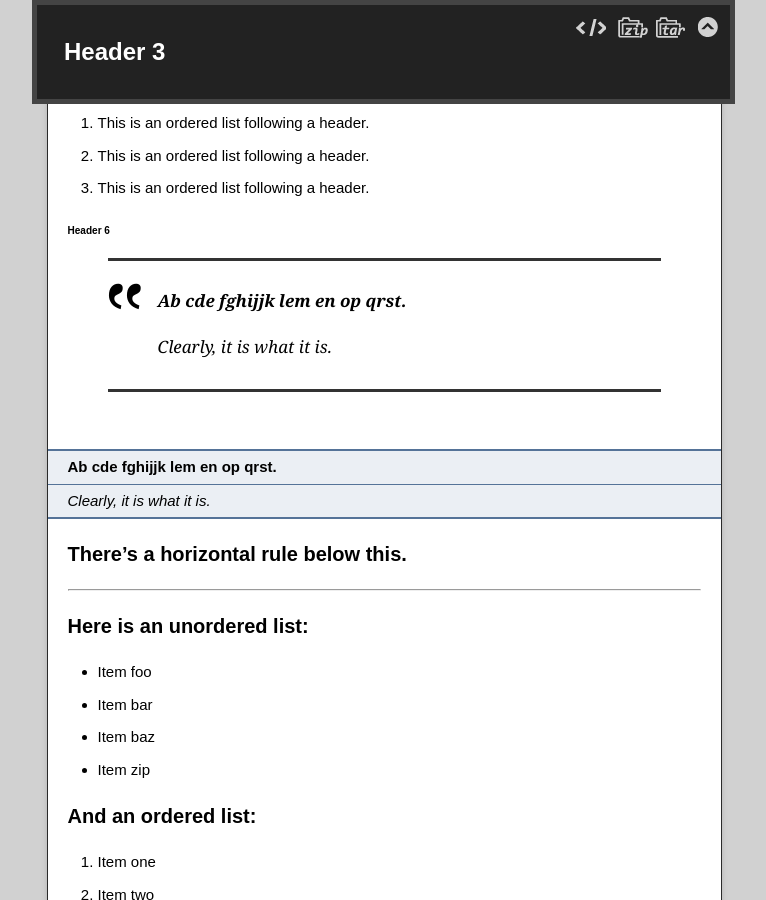
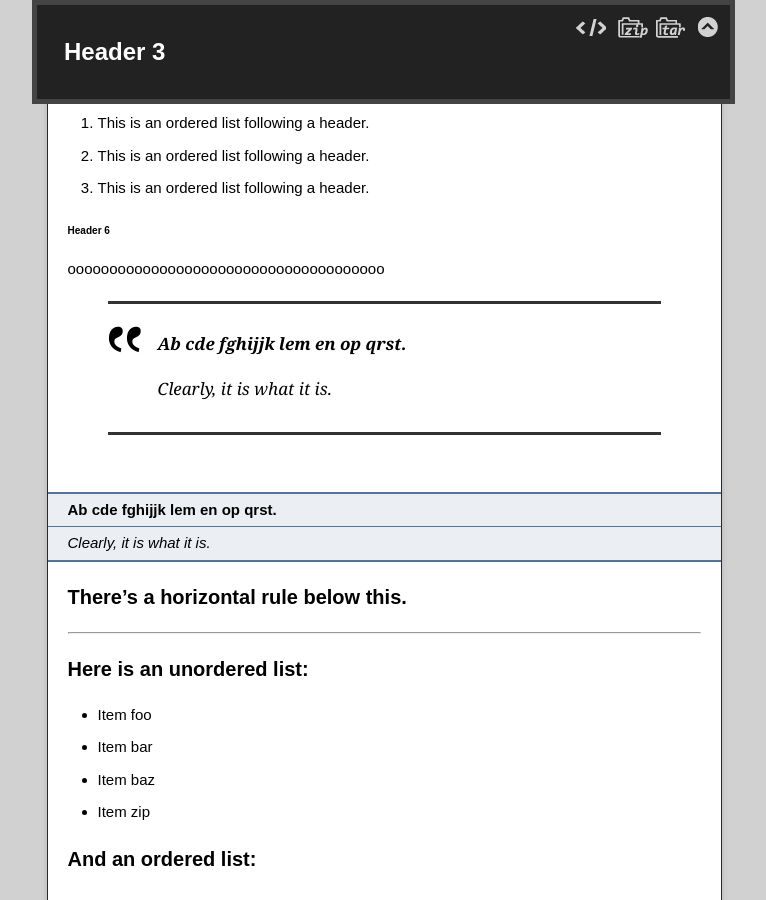
Before and after one commit to LoCCan4/loccan4.github.io, a Jekyll site: the page built from index.md, in a window 1280 px wide and 900 px high, scrolled down 1260 px. Shown: the whole window, without its empty margins (256-1022 px from the left). Built offline with Jekyll 4.4.1, drawn with Linux system fonts in a browser that asks for light colours.

Commit message:
Update index.md

```diff
--- a/index.md
+++ b/index.md
@@ -51,6 +51,8 @@ end
 
 ###### Header 6
 
+oooooooooooooooooooooooooooooooooooooo
+
 > **Ab cde fghijjk lem en op qrst.**
 >
 > _Clearly, it is what it is._
@@ -58,8 +60,8 @@ end
 
 | |
 |:---|
-| **Ab cde fghijjk lem en op qrst.** |
-| _Clearly, it is what it is._ |
+| **Ab cde fghijjk lem en op qrst.**<br>
+ _Clearly, it is what it is._ |
 
 ### There's a horizontal rule below this.
 
```
